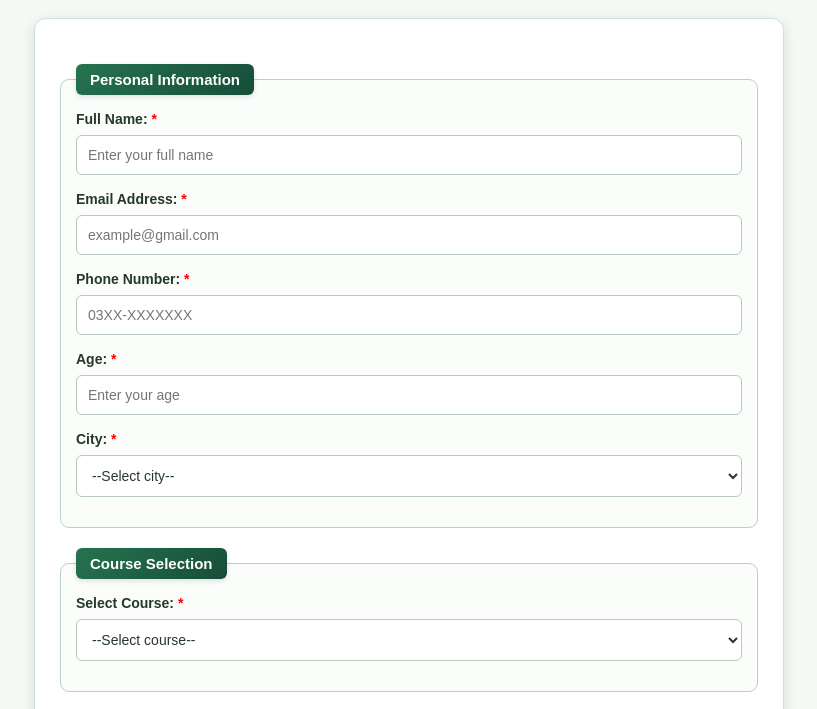
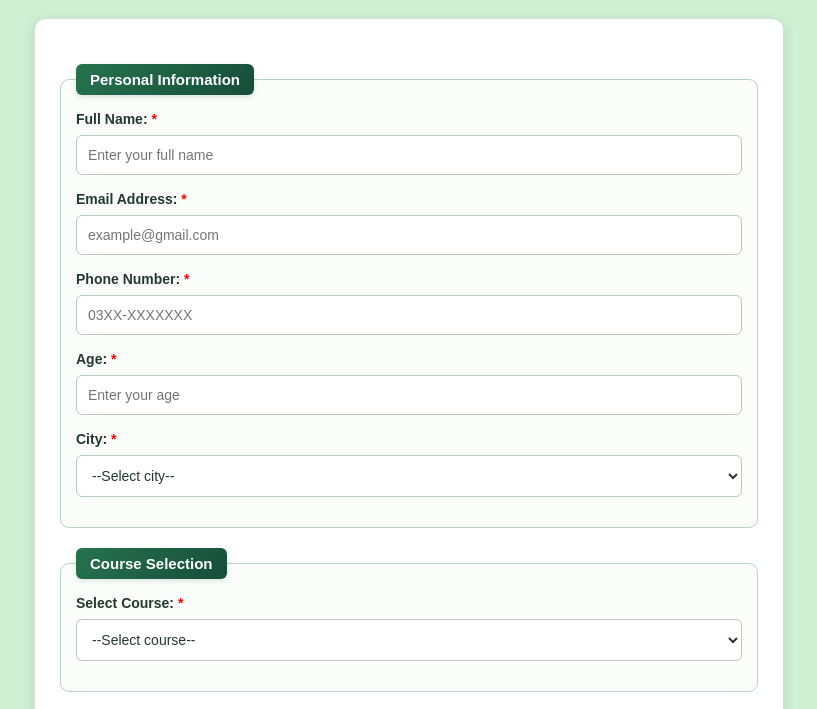
Before and after one commit to itsleena57-lgtm/assignment-03, a plain HTML site: page index.html in a window 1280 px wide. Shown: the part 99-808 px from the top of the page, without its empty margins (231-1048 px from the left). Drawn offline with Linux system fonts and the light colour scheme.

Commit message:
change form background to light green

```diff
--- a/style.css
+++ b/style.css
@@ -9,7 +9,7 @@ body {
     font-family: Arial, sans-serif;
     margin: 20px;
     margin-top: 30px;
-    background-color: #F5F8F5;
+    background-color:#d0f0d3;
     color: #26382E;
 }
 
```
